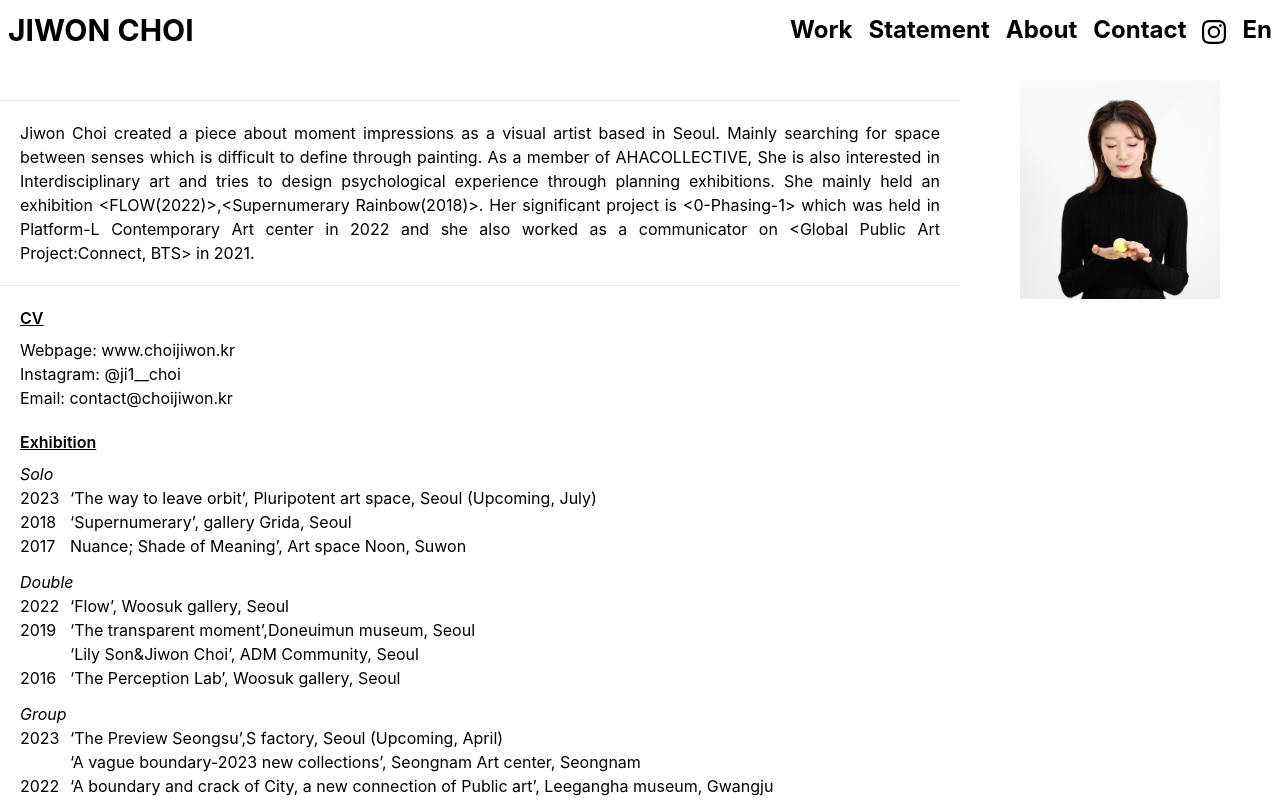
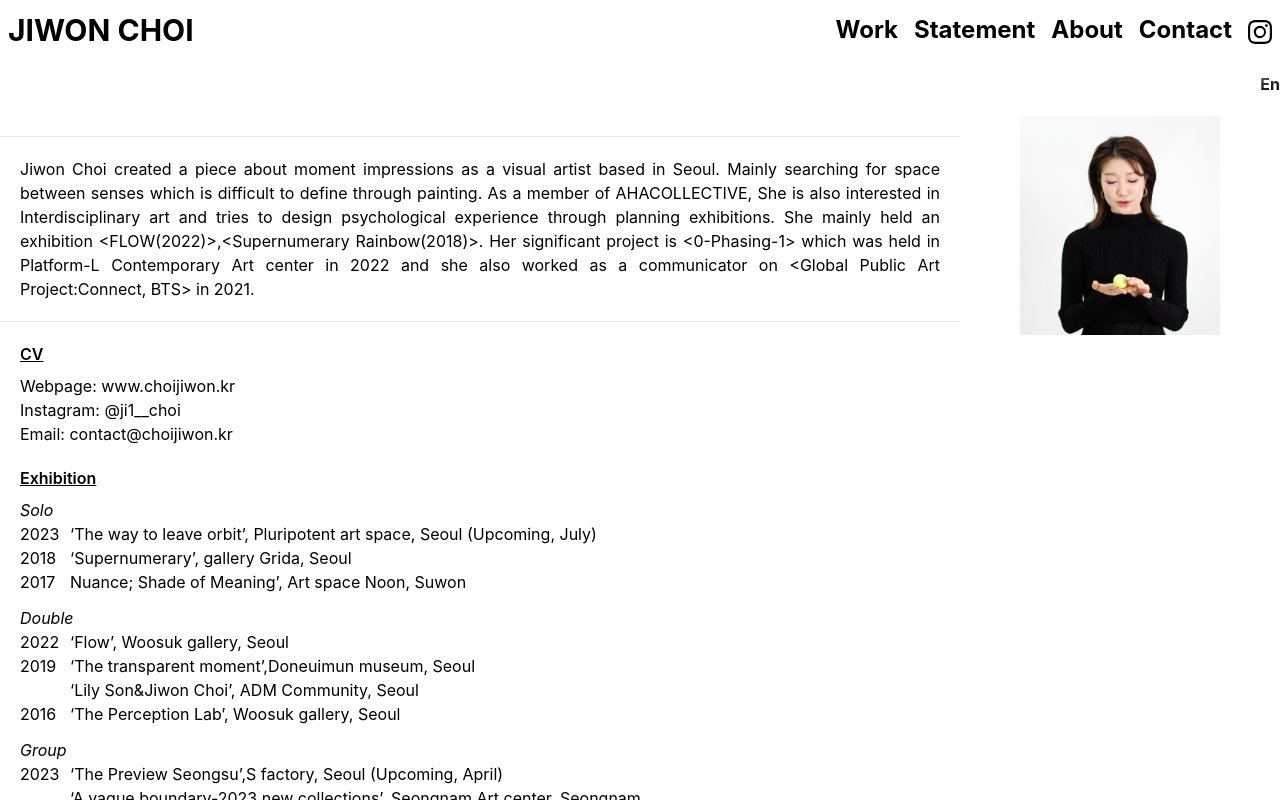
Before and after one commit to ddungpal/portfolio-jiwon, a React (Create React App) app: page /about in a window 1280 px wide. Shown: the top 800 px of the page. Built offline with nearby package versions, Linux system fonts and the light colour scheme; no server answers.

Commit message:
add languageContext at about

```diff
--- a/src/components/Topbar.jsx
+++ b/src/components/Topbar.jsx
@@ -58,17 +58,17 @@ export default function Topbar() {
                 <h1 className="font-bold hover:text-indigo-300">Contact</h1>
               </Link>
             </li>
+            {/* <li className="nav-item">
+              <button>
+                <h1 className="font-bold hover:text-indigo-300">En</h1>
+              </button>
+            </li> */}
             <li className="nav-item">
               <Link to="https://www.instagram.com/ppingagain/" target="_blank">
                 <h1 className="font-bold text-2xl hover:text-indigo-300 mt-1.5">
                   <BsInstagram />
                 </h1>
               </Link>
-            </li>
-            <li className="nav-item">
-              <button>
-                <h1 className="font-bold hover:text-indigo-300">En</h1>
-              </button>
             </li>
             {/* <li className="nav-item">
               <Link to="/upload">
--- a/src/components/TopbarBg.jsx
+++ b/src/components/TopbarBg.jsx
@@ -3,12 +3,12 @@ import { Link } from "react-router-dom";
 import { BsInstagram } from "react-icons/bs";
 // import { AiOutlineMenu } from "react-icons/ai";
 import menuBtn from "../imgs/home/topbarMenu.png";
-import { useLanguageMode } from "../context/LanguageContext";
+// import { useLanguageMode } from "../context/LanguageContext";
 
 export default function TopbarBg() {
   // const [navbar, setNavbar] = useState(false);
   const [navbarOpen, setNavbarOpen] = React.useState(false);
-  const {koMode, toggleKoMode} = useLanguageMode();
+  // const {koMode, toggleKoMode} = useLanguageMode();
 
   return (
     <nav className="sticky top-0 relative flex flex-wrap items-center justify-between px-2 py-3 mb-3">
@@ -62,6 +62,15 @@ export default function TopbarBg() {
                 <h1 className="font-bold hover:text-indigo-300">Contact</h1>
               </Link>
             </li>
+            {/* <li className="nav-item">
+              <button onClick={() => toggleKoMode()}>
+                {koMode ? (
+                  <h1 className="font-bold hover:text-indigo-300">Ko</h1>
+                ) : (
+                  <h1 className="font-bold hover:text-indigo-300">En</h1>
+                )}
+              </button>
+            </li> */}
             <li className="nav-item">
               <Link to="https://www.instagram.com/ppingagain/" target="_blank">
                 <h1 className="font-bold text-2xl hover:text-indigo-300 mt-1.5">
@@ -69,15 +78,6 @@ export default function TopbarBg() {
                 </h1>
               </Link>
             </li>
-            <li className="nav-item">
-              <button onClick={() => toggleKoMode()}>
-                {koMode ? (
-                  <h1 className="font-bold hover:text-indigo-300">Ko</h1>
-                ) : (
-                  <h1 className="font-bold hover:text-indigo-300">En</h1>
-                )}
-              </button>
-            </li>
           </ul>
         </div>
       </div>
--- a/src/pages/About.jsx
+++ b/src/pages/About.jsx
@@ -2,11 +2,22 @@ import React from "react";
 import Avatar from "../components/Avatar";
 import Topbar from "../components/Topbar";
 import profileimg from "../imgs/about/profile.png";
+import { useLanguageMode } from "../context/LanguageContext";
 
 export default function About() {
+  const { koMode, toggleKoMode } = useLanguageMode();
   return (
     <>
       <Topbar />
+      <div className="container mx-auto text-right">
+        <button onClick={() => toggleKoMode()}>
+          {koMode ? (
+            <h1 className="font-bold hover:text-indigo-300">Ko</h1>
+          ) : (
+            <h1 className="font-bold hover:text-indigo-300">En</h1>
+          )}
+        </button>
+      </div>
       <div className="mt-5 container mx-auto lg:flex lg:flex-row-reverse">
         <div className="lg:w-1/4">
           <Avatar image={profileimg} />
@@ -242,9 +253,7 @@ export default function About() {
           <p className="mb-2 underline font-semibold">Education</p>
           <div className="flex">
             <div className="w-[50px]">2017</div>
-            <div>
-              (MA) Asian painting, Seoul National University
-            </div>
+            <div>(MA) Asian painting, Seoul National University</div>
           </div>
           <div className="flex">
             <div className="w-[50px]"></div>
@@ -301,7 +310,10 @@ export default function About() {
           <p className="italic">Solo</p>
           <div className="flex">
             <div className="w-[50px]">2023</div>
-            <div>‘Mirroring Effect’, Pluripotent art space, Seoul, Korea (3-17 Mar.)</div>
+            <div>
+              ‘Mirroring Effect’, Pluripotent art space, Seoul, Korea (3-17
+              Mar.)
+            </div>
           </div>
           <div className="flex">
             <div className="w-[50px]">2022</div>
@@ -374,8 +386,9 @@ export default function About() {
             <div className="w-[50px]">2021</div>
             <div>
               《Namisum Media Festival》, 《Ganjeolgok Media Festival》, 《Muan
-              Airport(Media Facade)》, <br />《Jeju Media Festival》, 《Cafe
-              botbotbot(Interactive Media wall project)》
+              Airport(Media Facade)》, <br />
+              《Jeju Media Festival》, 《Cafe botbotbot(Interactive Media wall
+              project)》
             </div>
           </div>
         </div>
```
